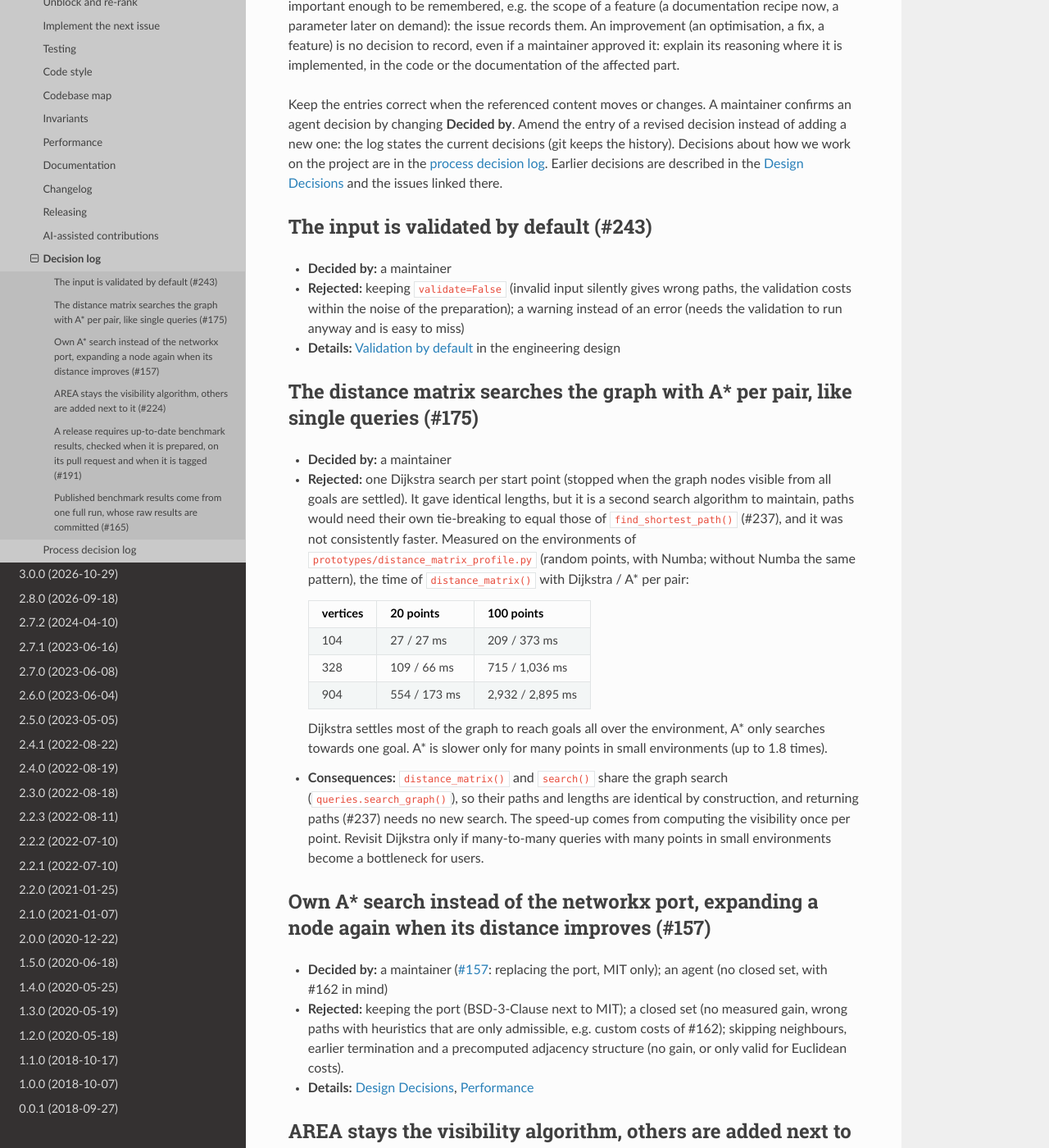
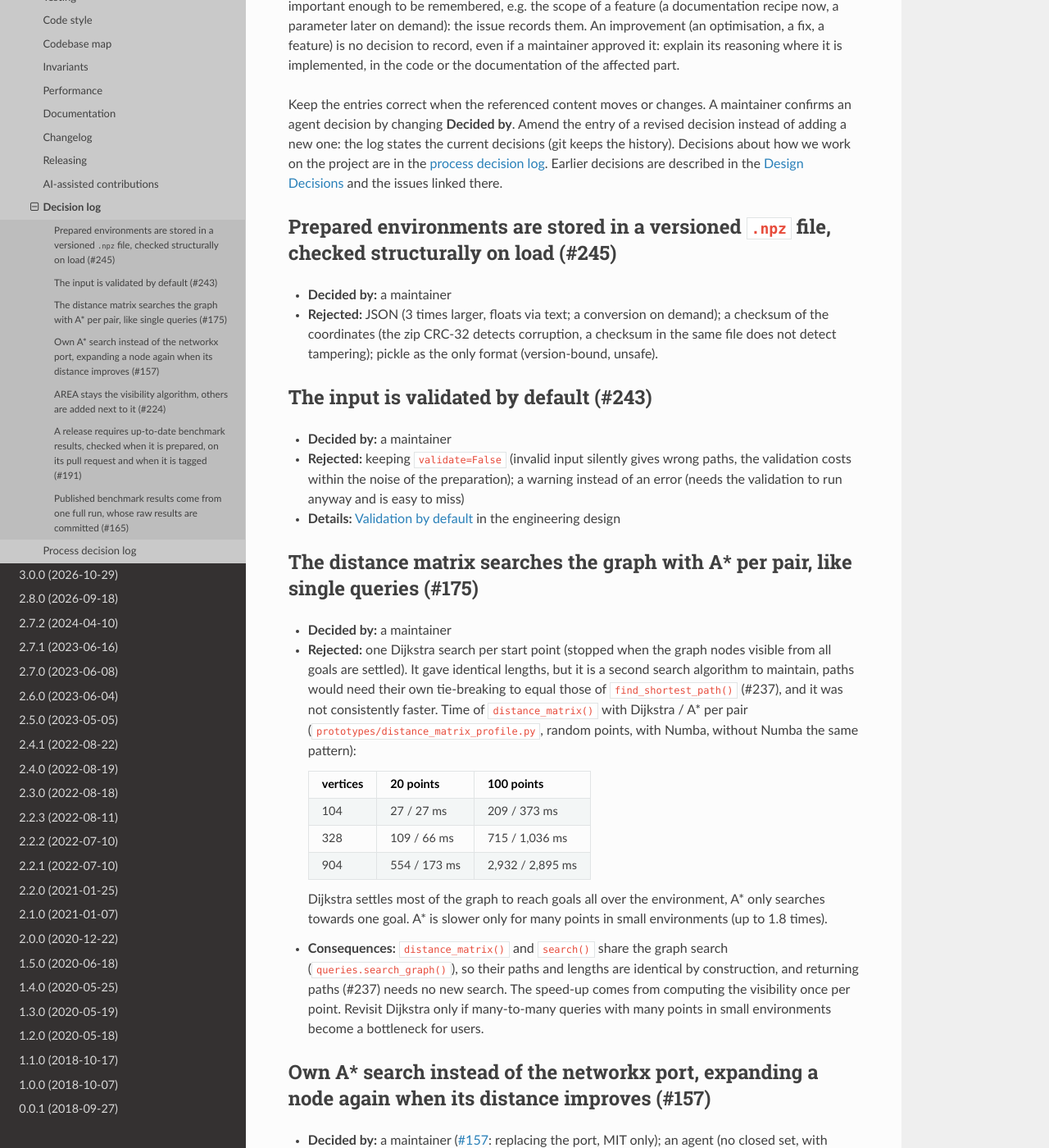
Before and after one commit to jannikmi/extremitypathfinder, a Sphinx documentation site: the page built from docs/contributing/decisions.md, in a window 1280 px wide and 1400 px high, scrolled down 442 px. Shown: the whole window at 82% size. Built offline with Sphinx 7.4.7 and the Read the Docs theme 3.1.0, drawn with Linux system fonts in a browser that asks for light colours.

Commit message:
docs: record the decision of #245
Co-Authored-By: Claude Sonnet 5.5 <noreply@anthropic.com>
Claude-Session: https://claude.ai/code/session_01XJqV786abjhwWvvVpFRsVh

```diff
--- a/docs/contributing/decisions.md
+++ b/docs/contributing/decisions.md
@@ -25,6 +25,13 @@ the log states the current decisions (git keeps the history).
 Decisions about how we work on the project are in the [process decision log](decisions-process.md).
 Earlier decisions are described in the {ref}`Design Decisions <design_decisions>` and the issues linked there.
 
+## Prepared environments are stored in a versioned `.npz` file, checked structurally on load (#245)
+
+- **Decided by:** a maintainer
+- **Rejected:** JSON (3 times larger, floats via text; a conversion on demand); a checksum of the coordinates
+  (the zip CRC-32 detects corruption, a checksum in the same file does not detect tampering);
+  pickle as the only format (version-bound, unsafe).
+
 ## The input is validated by default (#243)
 
 - **Decided by:** a maintainer
@@ -39,8 +46,7 @@ Earlier decisions are described in the {ref}`Design Decisions <design_decisions>
 - **Rejected:** one Dijkstra search per start point (stopped when the graph nodes visible from all goals are settled).
   It gave identical lengths, but it is a second search algorithm to maintain, paths would need their own
   tie-breaking to equal those of `find_shortest_path()` (#237), and it was not consistently faster.
-  Measured on the environments of `prototypes/distance_matrix_profile.py` (random points, with Numba;
-  without Numba the same pattern), the time of `distance_matrix()` with Dijkstra / A* per pair:
+  Time of `distance_matrix()` with Dijkstra / A* per pair (`prototypes/distance_matrix_profile.py`, random points, with Numba, without Numba the same pattern):
 
   | vertices | 20 points | 100 points |
   | ---: | ---: | ---: |
```
